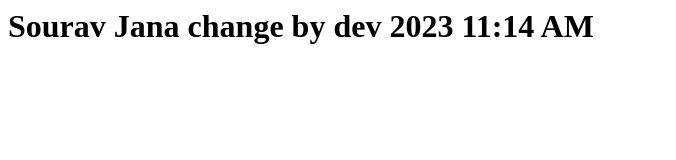
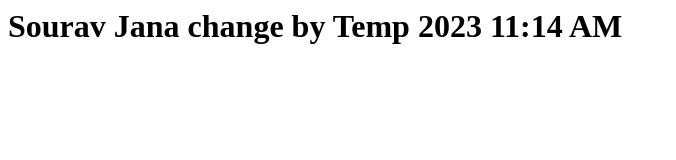
Before and after one commit to janasourav916/demo, a plain HTML site: page index.html in a window 1280 px wide. Shown: the whole page, without its empty margins (0-676 px from the left). Drawn offline with Linux system fonts and the light colour scheme.

Commit message:
update name

```diff
--- a/index.html
+++ b/index.html
@@ -1,3 +1,3 @@
 <h1>
-    Sourav Jana change by dev 2023 11:14 AM
+    Sourav Jana change by Temp 2023 11:14 AM
 </h1>
```
